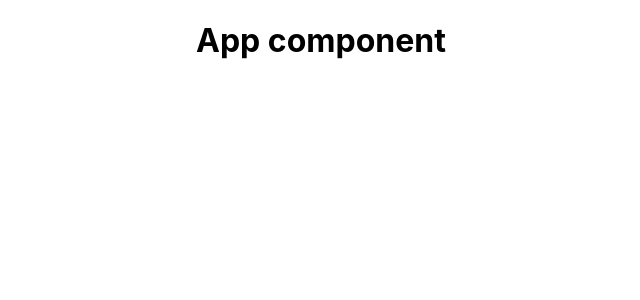
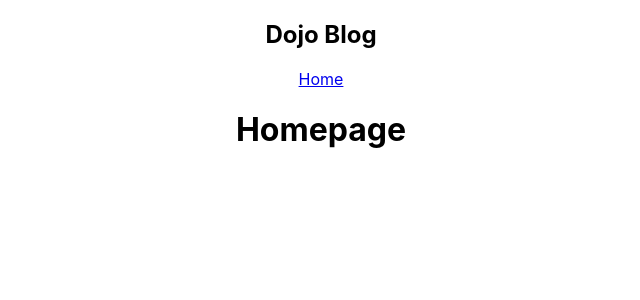
Before and after one commit to eirinhagen/dojo-blog-react-, a React (Create React App) app: page / in a window 1280 px wide. Shown: the top 300 px of the page, without its empty margins (319-959 px from the left). Built offline with nearby package versions, Linux system fonts and the light colour scheme.

Commit message:
importing/exporting components

```diff
--- a/src/App.js
+++ b/src/App.js
@@ -1,12 +1,21 @@
 
 import './App.css';
+import Navbar from './Navbar';
+import Home from './Home';
 
 function App() {
+  const me = {
+    'person': 'kisa',
+    'age': 25
+  };
+  const welcome = "welcome to my blog";
   return (
     <div className="App">
+      <Navbar/>
       <div className='content'>
-        <h1>App component</h1>
+        <Home />
       </div>
+
     </div>
   );
 }
--- /dev/null
+++ b/src/Home.js
@@ -0,0 +1,9 @@
+const Home = () => {
+    return (
+        <div className="home">
+            <h1>Homepage</h1>
+        </div>
+     );
+}
+
+export default Home;
--- /dev/null
+++ b/src/Navbar.js
@@ -0,0 +1,13 @@
+const Navbar = () => {
+    return (
+        <nav className="navbar">
+            <h1>Dojo Blog</h1>
+            <div className="links">
+                <a href="/">Home</a>
+
+            </div>
+        </nav>
+     );
+}
+
+export default Navbar;
```
